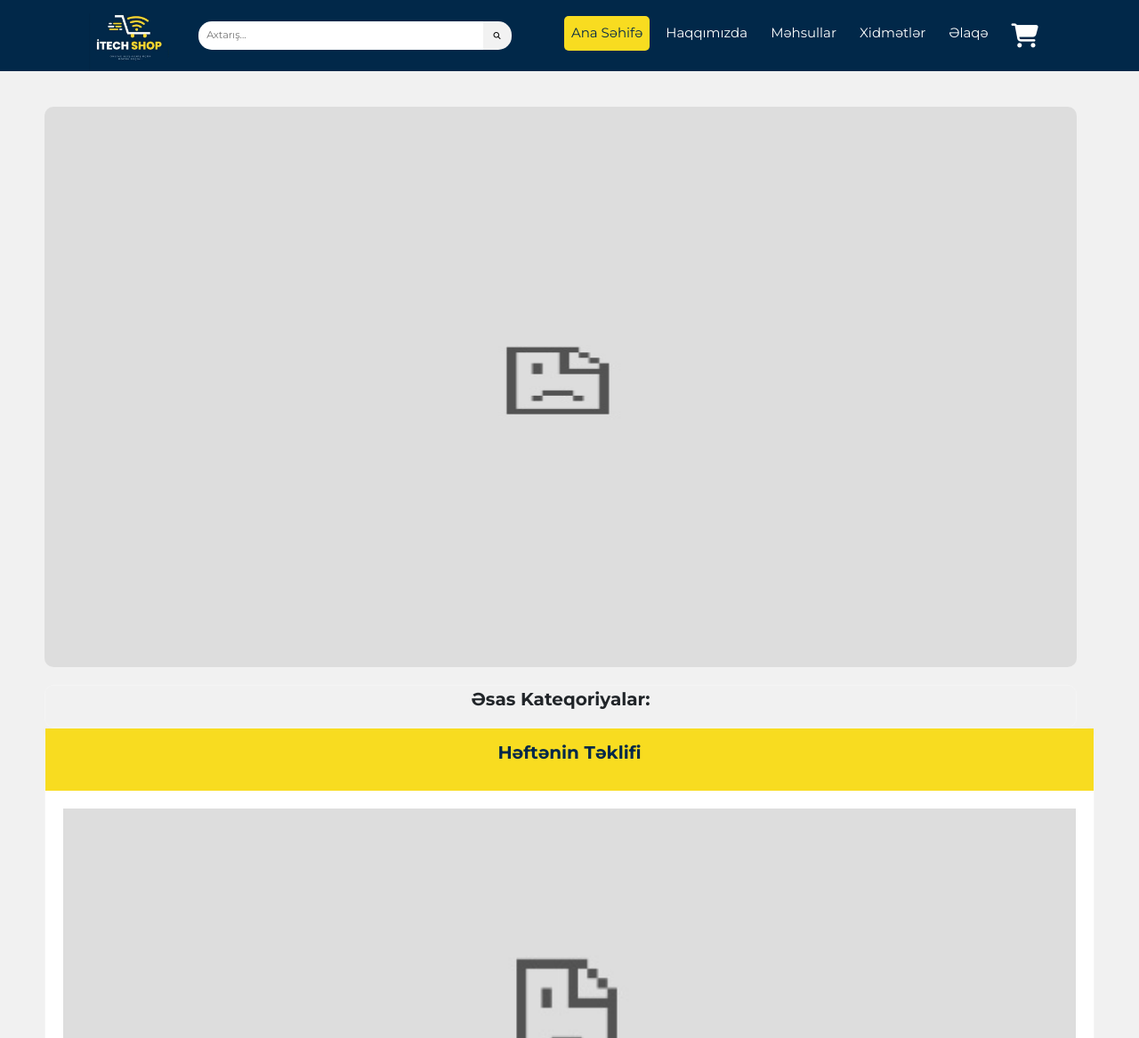
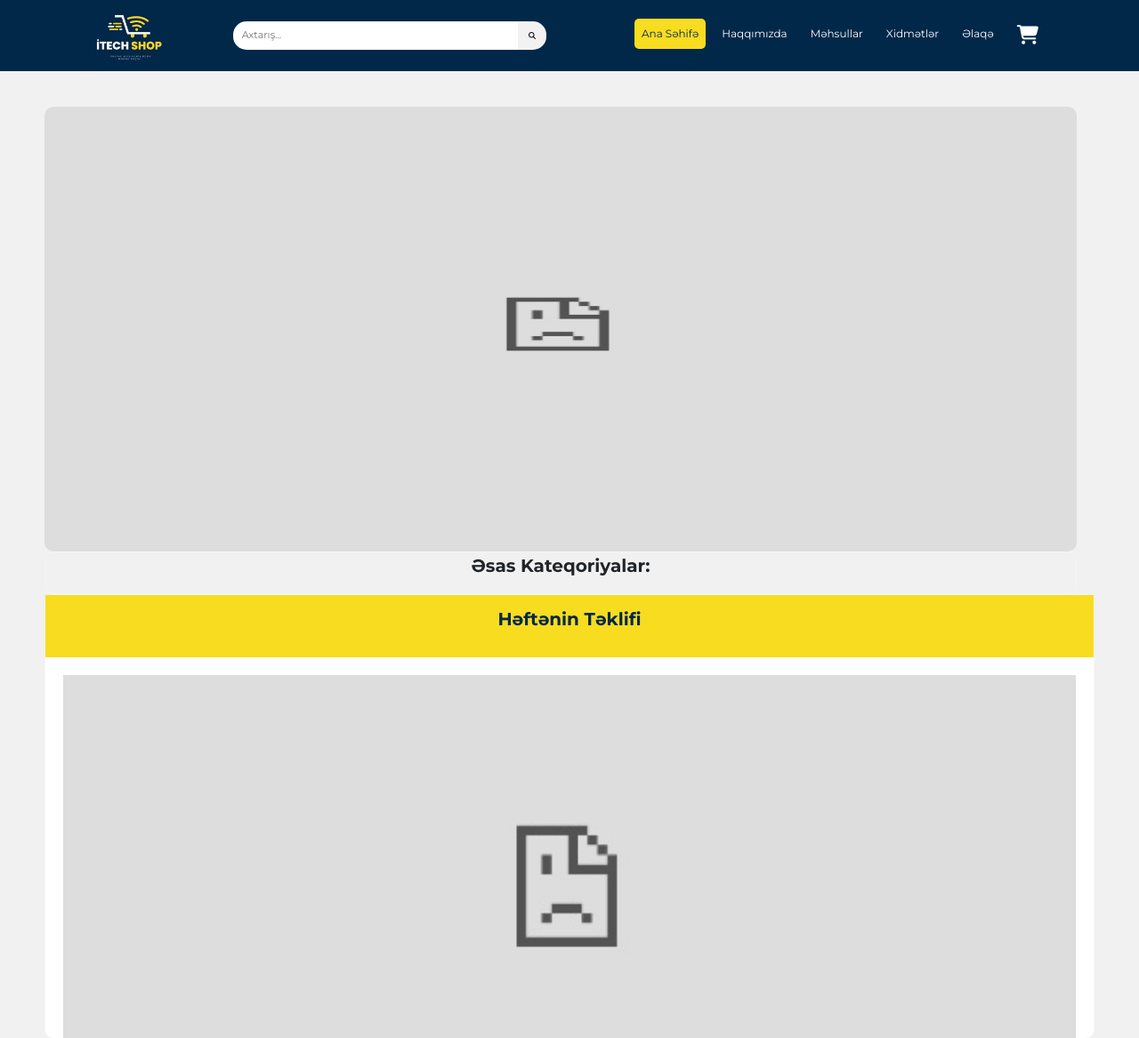
Before and after one commit to abbasguliyev/itech-shop, a Django app: page / in a window 1280 px wide. Shown: the top 1167 px of the page at 89% size. Run offline with Django 4.2, Linux system fonts and the light colour scheme; data that the repository does not hold is empty; some libraries are stand-ins or nearby versions.

Commit message:
added new features

```diff
--- a/src/itech_shop/settings.py
+++ b/src/itech_shop/settings.py
@@ -135,7 +135,7 @@
 # Internationalization
 # https://docs.djangoproject.com/en/4.2/topics/i18n/
 
-LANGUAGE_CODE = 'az-az'
+LANGUAGE_CODE = 'en-en'
 
 TIME_ZONE = 'UTC'
 
@@ -181,7 +181,6 @@
 }
 
 SESSION_EXPIRE_AT_BROWSER_CLOSE=True
-SESSION_ENGINE = 'django.contrib.sessions.backends.cache'
 # production
 
 if DEBUG == False:
--- a/src/static/css/header.css
+++ b/src/static/css/header.css
@@ -138,8 +138,7 @@
     color: #f2f2f2;
 }
 
-
-@media only screen and (max-width: 1450px) {
+@media only screen and (max-width: 1502px) {
     header {
         padding: 0 50px;
     }
@@ -150,7 +149,7 @@
 }
 
 
-@media only screen and (max-width: 1359px) {
+@media only screen and (max-width: 1412px) {
     header {
         padding: 0 50px;
     }
@@ -163,6 +162,15 @@
     }
     .search form button{
         font-size: 0.8em;
+    }
+
+
+    .nav-bar ul li a {
+        font-size: 1.2em;
+        padding: 8px;
+        border-radius: 5px;
+        transition: 0.2s;
+        margin: 0 5px;
     }
 }
 
--- a/src/static/css/home.css
+++ b/src/static/css/home.css
@@ -516,12 +516,19 @@
 }
 
 .carousel-wrapper {
-    width: 50% !important;
+    width: 90em !important;
     margin-right: 2em;
     height: auto !important;
 }
 
-#home-banner .item img {
+#home-banner {
+    display: block;
+    width: 90em;
+    height: 63em;
+    border-radius: 10px;
+}
+
+.item img {
     display: block;
     width: 100%;
     height: 63em;
@@ -843,11 +862,18 @@
     }
 
     .carousel-wrapper {
-        order: 1;
         width: 100% !important;
-        align-self: center;
-        object-fit: cover;
-        margin-bottom: 20px;
+        height: auto !important;
+    }
+
+    #home-banner {
+        width: 100%;
+        height: 50em;
+    }
+
+    .item img {
+        width: 100%;
+        height: 50em;
     }
 
     .category {
--- a/src/static/js/home.js
+++ b/src/static/js/home.js
@@ -64,7 +64,7 @@
         goToFirstSpeed : 1000,
         items : 1,
 
-        itemsDesktop : false,
+        itemsDesktop : [100,1],
         itemsDesktopSmall : false,
         itemsTablet: false,
         itemsMobile : false,
--- a/src/static/js/magnifier.js
+++ b/src/static/js/magnifier.js
@@ -1,62 +1,62 @@
-function magnify(imgID, zoom) {
-    var img, glass, w, h, bw;
-    img = document.getElementById(imgID);
+// function magnify(imgID, zoom) {
+//     var img, glass, w, h, bw;
+//     img = document.getElementById(imgID);
 
-    /* Create magnifier glass: */
-    glass = document.createElement("DIV");
-    glass.setAttribute("class", "img-magnifier-glass");
+//     /* Create magnifier glass: */
+//     glass = document.createElement("DIV");
+//     glass.setAttribute("class", "img-magnifier-glass");
 
-    /* Insert magnifier glass: */
-    img.parentElement.insertBefore(glass, img);
+//     /* Insert magnifier glass: */
+//     img.parentElement.insertBefore(glass, img);
 
-    /* Set background properties for the magnifier glass: */
-    glass.style.backgroundImage = "url('" + img.src + "')";
-    glass.style.backgroundRepeat = "no-repeat";
-    glass.style.backgroundSize = (img.width * zoom) + "px " + (img.height * zoom) + "px";
-    bw = 3;
-    w = glass.offsetWidth / 2;
-    h = glass.offsetHeight / 2;
+//     /* Set background properties for the magnifier glass: */
+//     glass.style.backgroundImage = "url('" + img.src + "')";
+//     glass.style.backgroundRepeat = "no-repeat";
+//     glass.style.backgroundSize = (img.width * zoom) + "px " + (img.height * zoom) + "px";
+//     bw = 3;
+//     w = glass.offsetWidth / 2;
+//     h = glass.offsetHeight / 2;
 
-    /* Execute a function when someone moves the magnifier glass over the image: */
-    glass.addEventListener("mousemove", moveMagnifier);
-    img.addEventListener("mousemove", moveMagnifier);
+//     /* Execute a function when someone moves the magnifier glass over the image: */
+//     glass.addEventListener("mousemove", moveMagnifier);
+//     img.addEventListener("mousemove", moveMagnifier);
 
-    /*and also for touch screens:*/
-    glass.addEventListener("touchmove", moveMagnifier);
-    img.addEventListener("touchmove", moveMagnifier);
-    function moveMagnifier(e) {
-      var pos, x, y;
-      /* Prevent any other actions that may occur when moving over the image */
-      e.preventDefault();
-      /* Get the cursor's x and y positions: */
-      pos = getCursorPos(e);
-      x = pos.x;
-      y = pos.y;
-      /* Prevent the magnifier glass from being positioned outside the image: */
-      if (x > img.width - (w / zoom)) {x = img.width - (w / zoom);}
-      if (x < w / zoom) {x = w / zoom;}
-      if (y > img.height - (h / zoom)) {y = img.height - (h / zoom);}
-      if (y < h / zoom) {y = h / zoom;}
-      /* Set the position of the magnifier glass: */
-      glass.style.left = (x - w) + "px";
-      glass.style.top = (y - h) + "px";
-      /* Display what the magnifier glass "sees": */
-      glass.style.backgroundPosition = "-" + ((x * zoom) - w + bw) + "px -" + ((y * zoom) - h + bw) + "px";
-    }
+//     /*and also for touch screens:*/
+//     glass.addEventListener("touchmove", moveMagnifier);
+//     img.addEventListener("touchmove", moveMagnifier);
+//     function moveMagnifier(e) {
+//       var pos, x, y;
+//       /* Prevent any other actions that may occur when moving over the image */
+//       e.preventDefault();
+//       /* Get the cursor's x and y positions: */
+//       pos = getCursorPos(e);
+//       x = pos.x;
+//       y = pos.y;
+//       /* Prevent the magnifier glass from being positioned outside the image: */
+//       if (x > img.width - (w / zoom)) {x = img.width - (w / zoom);}
+//       if (x < w / zoom) {x = w / zoom;}
+//       if (y > img.height - (h / zoom)) {y = img.height - (h / zoom);}
+//       if (y < h / zoom) {y = h / zoom;}
+//       /* Set the position of the magnifier glass: */
+//       glass.style.left = (x - w) + "px";
+//       glass.style.top = (y - h) + "px";
+//       /* Display what the magnifier glass "sees": */
+//       glass.style.backgroundPosition = "-" + ((x * zoom) - w + bw) + "px -" + ((y * zoom) - h + bw) + "px";
+//     }
 
-    function getCursorPos(e) {
-      var a, x = 0, y = 0;
-      e = e || window.event;
-      /* Get the x and y positions of the image: */
-      a = img.getBoundingClientRect();
-      /* Calculate the cursor's x and y coordinates, relative to the image: */
-      x = e.pageX - a.left;
-      y = e.pageY - a.top;
-      /* Consider any page scrolling: */
-      x = x - window.pageXOffset;
-      y = y - window.pageYOffset;
-      return {x : x, y : y};
-    }
-}
+//     function getCursorPos(e) {
+//       var a, x = 0, y = 0;
+//       e = e || window.event;
+//       /* Get the x and y positions of the image: */
+//       a = img.getBoundingClientRect();
+//       /* Calculate the cursor's x and y coordinates, relative to the image: */
+//       x = e.pageX - a.left;
+//       y = e.pageY - a.top;
+//       /* Consider any page scrolling: */
+//       x = x - window.pageXOffset;
+//       y = y - window.pageYOffset;
+//       return {x : x, y : y};
+//     }
+// }
 
-magnify("main-prod-image-id", 3);
+// magnify("main-prod-image-id", 3);
--- a/src/templates/home.html
+++ b/src/templates/home.html
@@ -90,6 +90,7 @@
 <script>
 var countDownDateStr = document.getElementById("coll_end_date").value
 var countDownDate = new Date(countDownDateStr).getTime();
+
 var x = setInterval(function() {
     var now = new Date().getTime();
     var distance = countDownDate - now;
```
Also changed, not shown: other parts of src/static/css/home.css (+60 -15 lines), src/media/banner/50_aze_1__1.png (added), src/media/banner/EfBDSFdv_1.png (added), src/media/banner/fullimage3.jpg (added).
